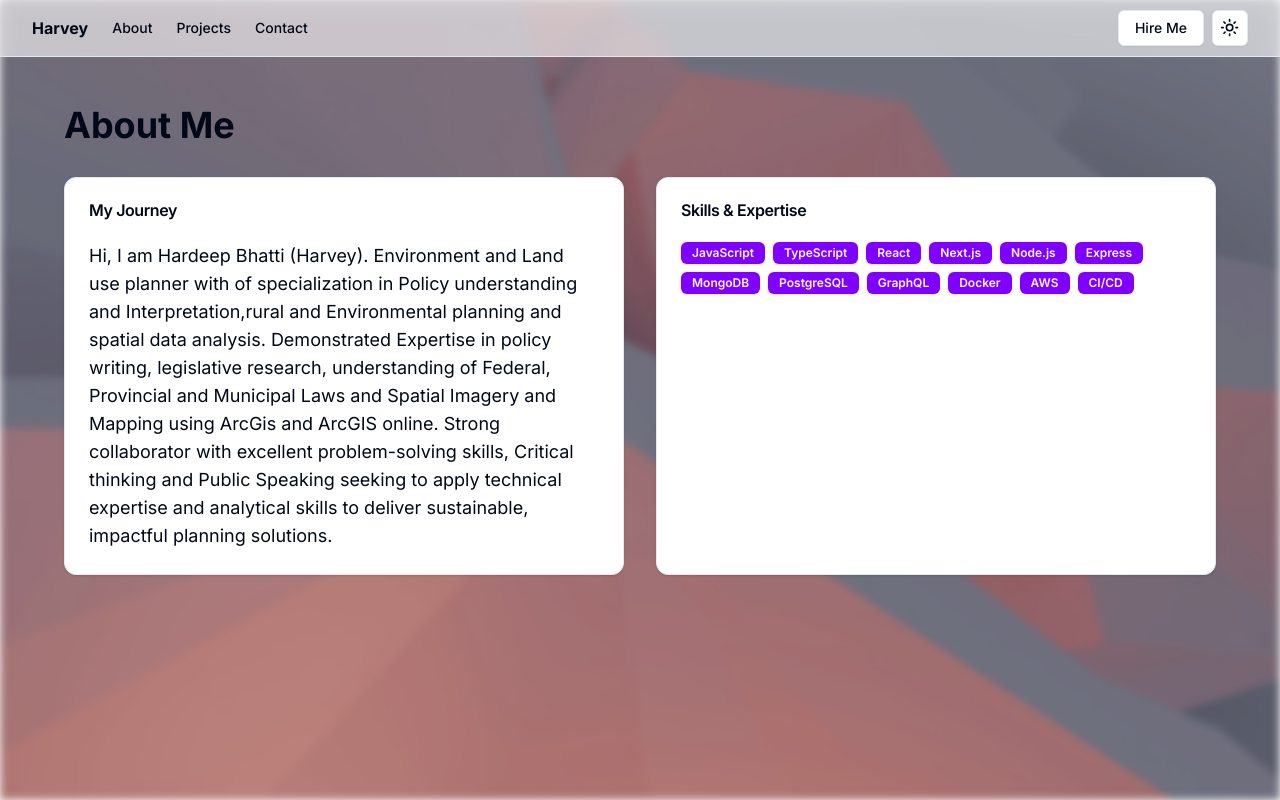
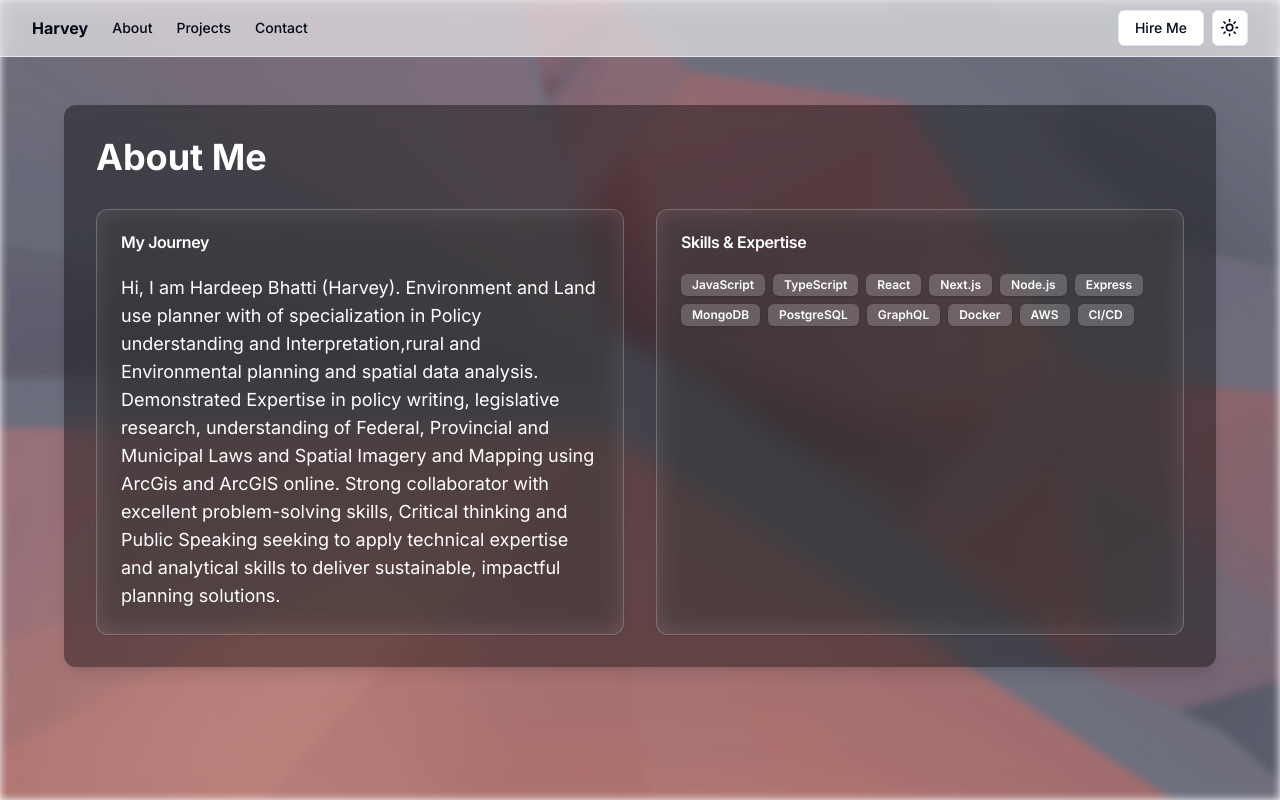
Before and after one commit to harvey2809/portfolioharvey-s, a Next.js app: page /about in a window 1280 px wide. Built offline with nearby package versions, Linux system fonts and the light colour scheme.

Commit message:
Update page.tsx

```diff
--- a/app/about/page.tsx
+++ b/app/about/page.tsx
@@ -1,14 +1,15 @@
-import {Card, CardContent, CardHeader, CardTitle} from "@/components/ui/card"
-import {Badge} from "@/components/ui/badge"
-import {SKILLS} from "@/lib/constants"
-import {USER_INFO_CONSTANT} from "@/constants/config/info";
+import { Card, CardContent, CardHeader, CardTitle } from "@/components/ui/card"
+import { Badge } from "@/components/ui/badge"
+import { SKILLS } from "@/lib/constants"
+import { USER_INFO_CONSTANT } from "@/constants/config/info"
 
 export default function AboutPage() {
   return (
     <div className="container mx-auto py-12 px-4">
-      <h1 className="text-4xl font-bold mb-8">About Me</h1>
+      <div className="bg-black/40 backdrop-blur-md rounded-xl shadow-lg p-8">
+        <h1 className="text-4xl font-bold mb-8 text-white">About Me</h1>
         <div className="grid gap-8 md:grid-cols-2">
-        <Card>
+          <Card className="bg-white/10 backdrop-blur-md border border-white/20 text-white">
             <CardHeader>
               <CardTitle>My Journey</CardTitle>
             </CardHeader>
@@ -18,19 +19,23 @@ export default function AboutPage() {
               </p>
             </CardContent>
           </Card>
-        <Card>
+
+          <Card className="bg-white/10 backdrop-blur-md border border-white/20 text-white">
             <CardHeader>
               <CardTitle>Skills & Expertise</CardTitle>
             </CardHeader>
             <CardContent>
               <div className="flex flex-wrap gap-2">
                 {SKILLS.map((skill, index) => (
-                <Badge key={index}>{skill}</Badge>
+                  <Badge key={index} className="bg-white/20 text-white hover:bg-white/30">
+                    {skill}
+                  </Badge>
                 ))}
               </div>
             </CardContent>
           </Card>
         </div>
       </div>
+    </div>
   )
 }
```
Lines whose indentation alone changed are shown as unchanged.
